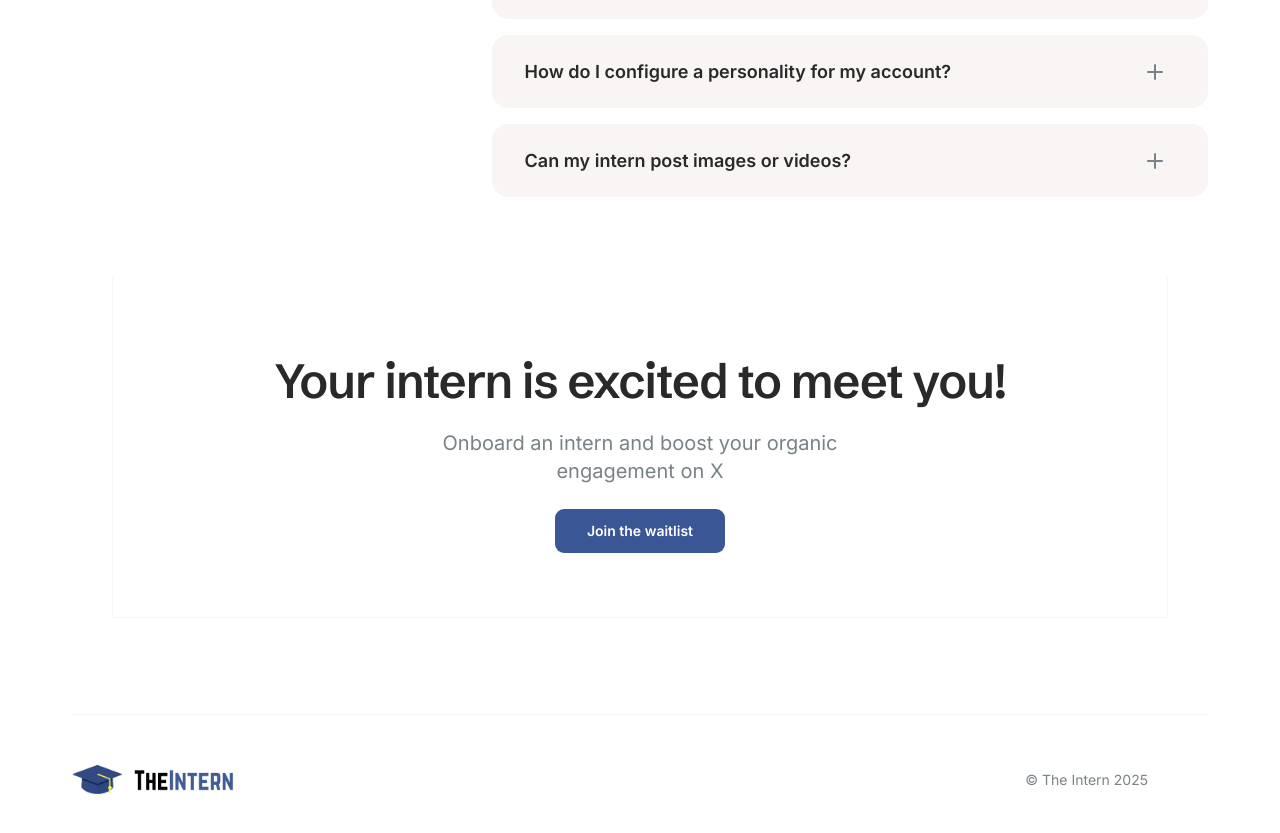
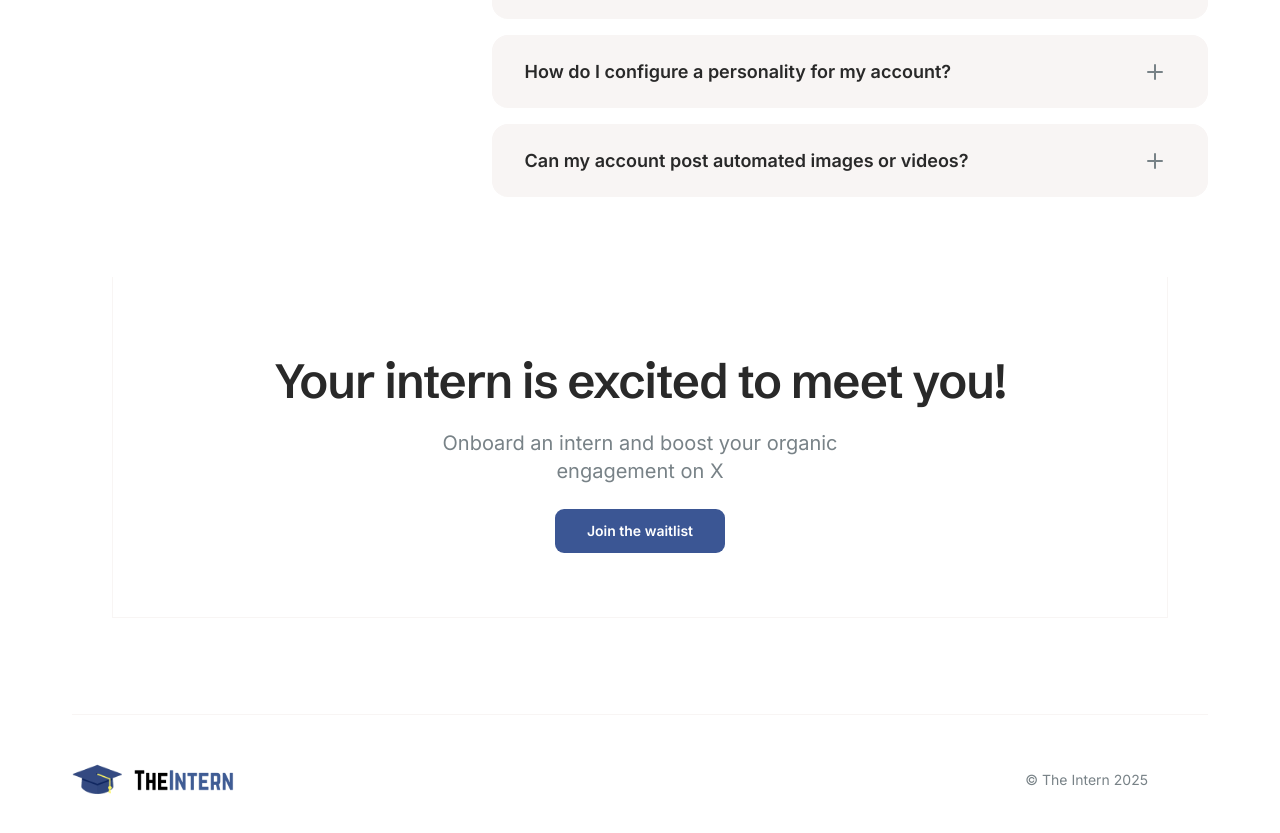
Before and after one commit to KirstenPomales/theintern-2, a Next.js app: page / in a window 1280 px wide. Shown: the part 5900-6733 px from the top of the page. Built offline with nearby package versions, Linux system fonts and the light colour scheme.

Commit message:
faq final

```diff
--- a/src/components/faq.tsx
+++ b/src/components/faq.tsx
@@ -46,8 +46,8 @@ export function Faq() {
             question="How do I configure a personality for my account?"
           />
           <FaqItem
-            answer="Accounts can post memes and images. We are working on allowing video content generation as well."
-            question="Can my intern post images or videos?"
+            answer="Accounts can post memes and images generated with GPT 4o. We are working on allowing video content generation as well."
+            question="Can my account post automated images or videos?"
           />
         </Accordion>
       </div>
```
